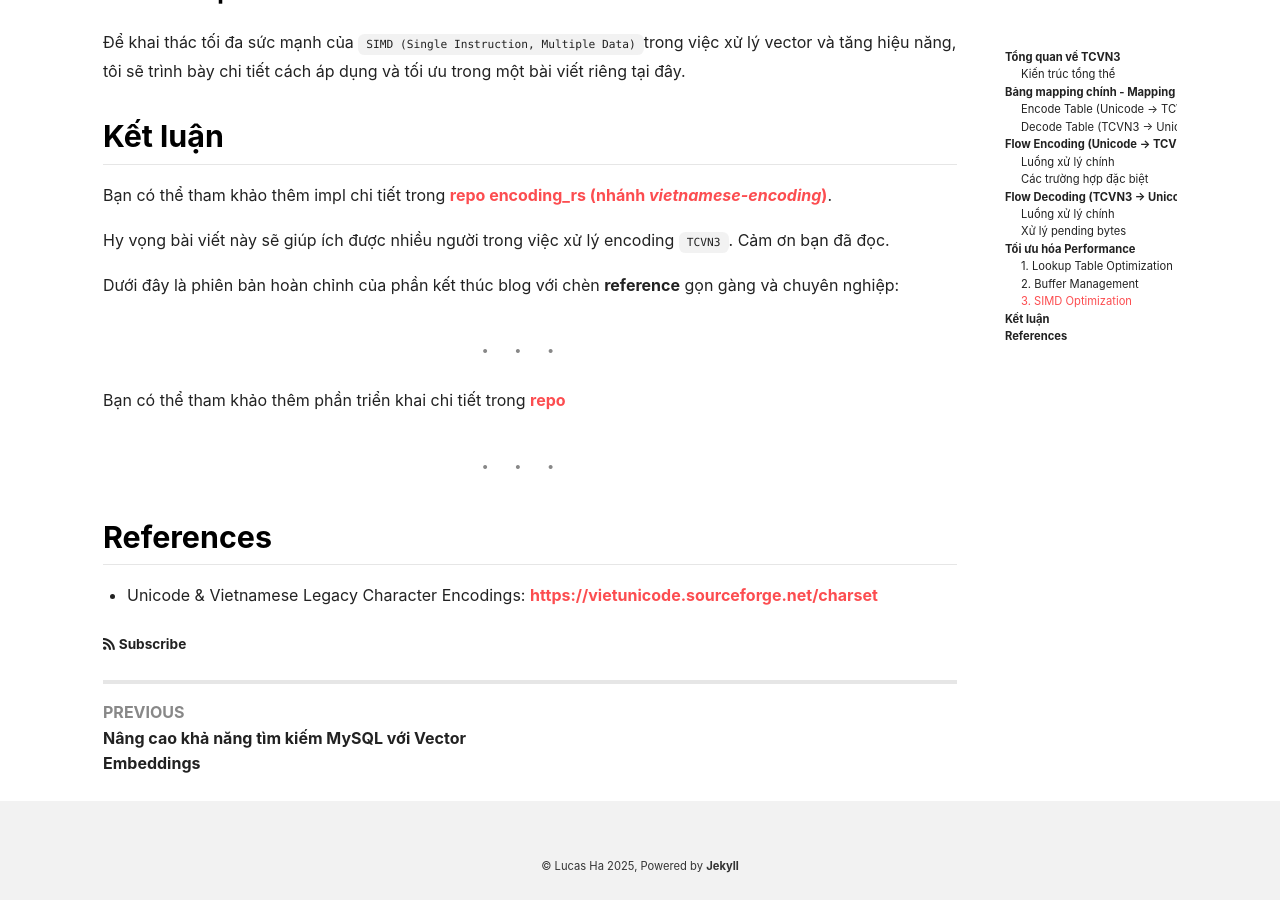
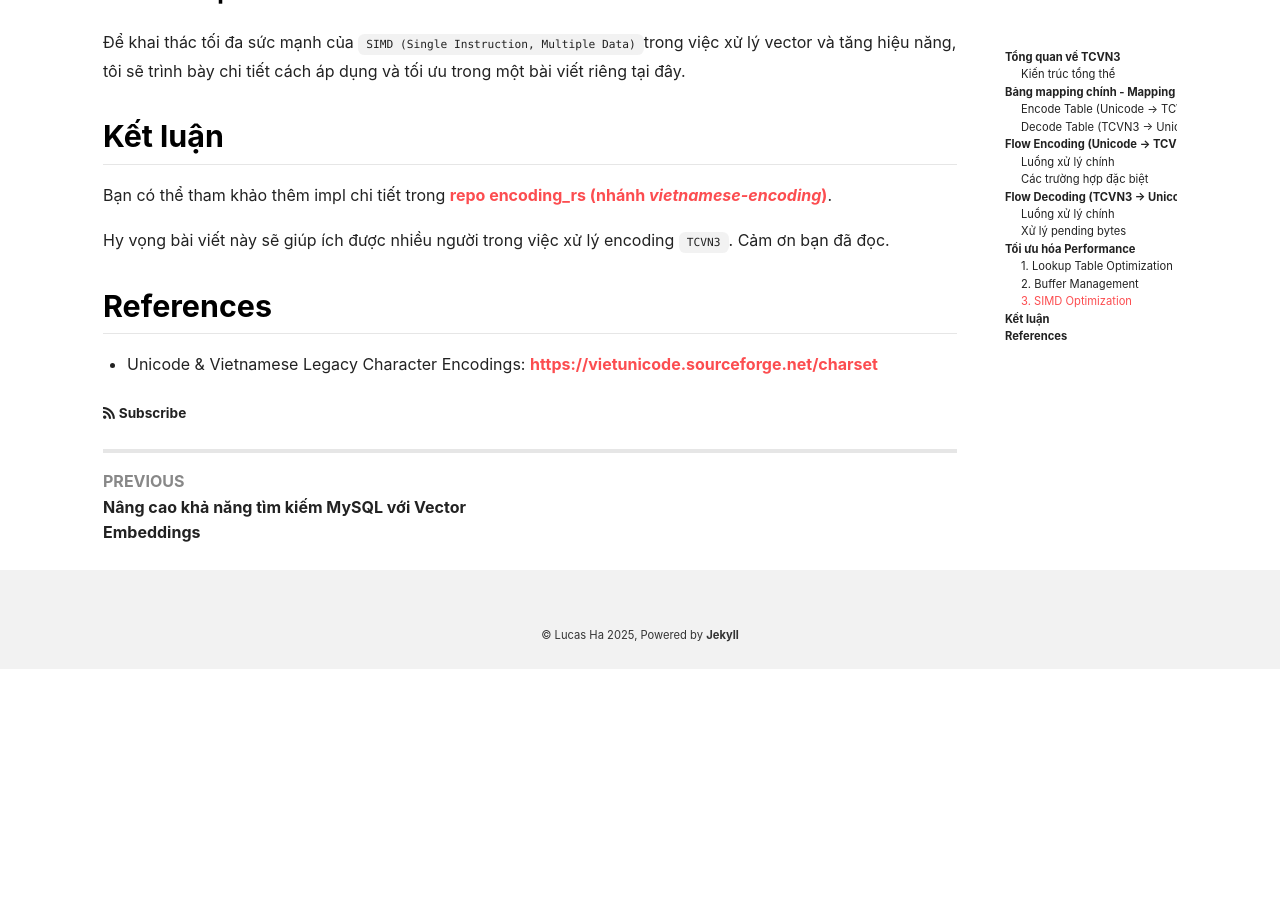
Before and after one commit to tuanha1305/tuanha1305.github.io, a Jekyll site: the page built from _posts/2025-09-13-custom-tcvn3-encoding-implementation-a-deep-dive.md, in a window 1280 px wide and 900 px high, scrolled down 7931 px. Built offline with Jekyll 4.4.1, drawn with Linux system fonts in a browser that asks for light colours; nearby versions of some CDN libraries; after the commit the page ends 8600 px from its top, so only the background shows below that.

Commit message:
docs: remove redundant blog post ending section
The duplicate ending section with repo reference was unnecessary since the reference is already included earlier in the post. Clean up the content for better readability.

```diff
--- a/_posts/2025-09-13-custom-tcvn3-encoding-implementation-a-deep-dive.md
+++ b/_posts/2025-09-13-custom-tcvn3-encoding-implementation-a-deep-dive.md
@@ -482,14 +482,5 @@ Bạn có thể tham khảo thêm impl chi tiết trong [repo **encoding\_rs** (
 
 Hy vọng bài viết này sẽ giúp ích được nhiều người trong việc xử lý encoding `TCVN3`. Cảm ơn bạn đã đọc.
 
-Dưới đây là phiên bản hoàn chỉnh của phần kết thúc blog với chèn **reference** gọn gàng và chuyên nghiệp:
-
----
-
-Bạn có thể tham khảo thêm phần triển khai chi tiết trong [repo](https://github.com/tuanha1305/encoding_rs/tree/vietnamese-encoding)
-
----
-
 ## References
-
 * Unicode & Vietnamese Legacy Character Encodings: [https://vietunicode.sourceforge.net/charset](https://vietunicode.sourceforge.net/charset)
```
